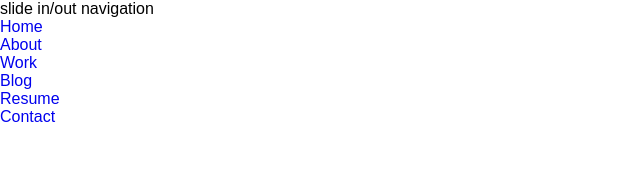
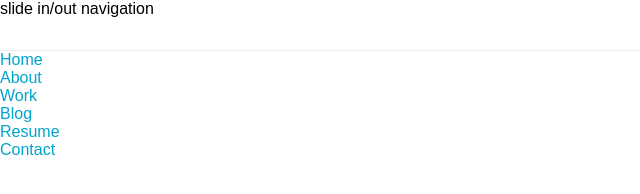
Before and after one commit to JamelG25/JamelPortfolio, a plain HTML site: page index.html in a window 1280 px wide. Shown: the whole page, without its empty margins (0-640 px from the left). Drawn offline with Linux system fonts and the light colour scheme.

Commit message:
starting styling the header

```diff
--- a/css/main.css
+++ b/css/main.css
@@ -7,7 +7,15 @@ body{
 }
 a{
     text-decoration: none;
+    color: #00A5CC;
 }
 li{
     list-style-type: none;
 }
+
+header{
+    width: 100%;
+    height: 50px;
+    margin: auto;
+    border-bottom: 1px solid #EEEEEE;
+}
```
